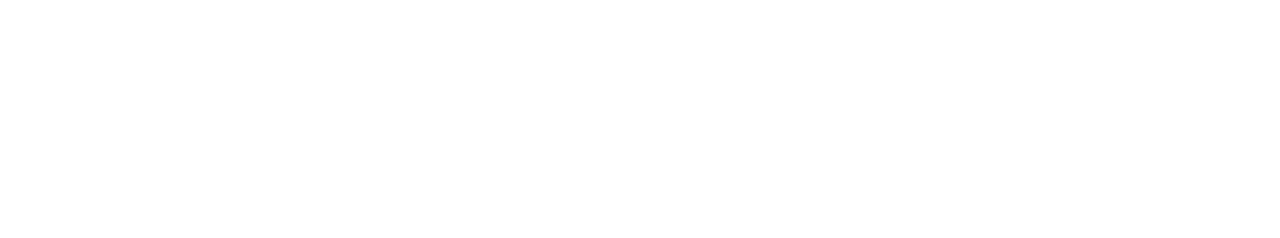
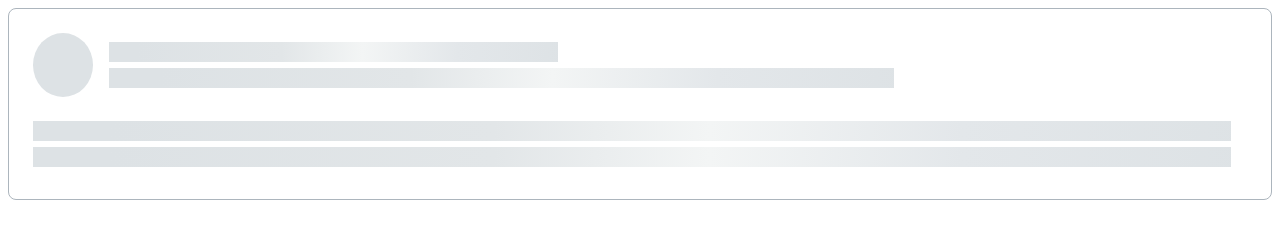
Before and after one commit to js-tasks-ru/htmlcss-20231222_dima-efimo2014, a website: page 04-lection2/02-skeleton/index.html in a window 1280 px wide. Drawn offline with Linux system fonts and the light colour scheme.

Commit message:
Add solution and styles for 04-02-skeleton task

```diff
--- a/04-lection2/02-skeleton/index.html
+++ b/04-lection2/02-skeleton/index.html
@@ -1,11 +1,27 @@
 <!DOCTYPE html>
 <!-- Страница со скелетоном -->
 <html lang="ru">
+
 <head>
     <link rel="stylesheet" href="../../assets/css/main.css">
     <link rel="stylesheet" href="./skeleton.css">
 </head>
+
 <body>
+    <div class="skeleton">
+        <div class="skeleton__header">
+            <div class="skeleton__avatar"></div>
+            <div class="skeleton__title">
+                <div class="skeleton__row skeleton__row_small"></div>
+                <div class="skeleton__row skeleton__row_medium"></div>
+            </div>
+        </div>
 
+        <div class="skeleton__bottom">
+            <div class="skeleton__row"></div>
+            <div class="skeleton__row"></div>
+        </div>
+    </div>
 </body>
+
 </html>
--- a/04-lection2/02-skeleton/skeleton.css
+++ b/04-lection2/02-skeleton/skeleton.css
@@ -0,0 +1,46 @@
+.skeleton {
+    padding: 24px 40px 32px 24px;
+    background: var(--white);
+    border: 1px solid var(--grey-3);
+    border-radius: 8px;
+}
+
+.skeleton__header {
+    margin-bottom: 24px;
+    display: flex;
+    align-items: center;
+}
+
+.skeleton__avatar {
+    width: 64px;
+    height: 64px;
+    background: var(--grey-2);
+    border-radius: 50%;
+    margin-right: 16px;
+}
+
+.skeleton__title {
+    width: 100%;
+}
+
+.skeleton__row {
+    height: 20px;
+    margin-bottom: 6px;
+    background: linear-gradient(93deg, #DDE2E5 6.44%, #E2E6E8 38.47%, #F3F5F5 56.48%, #E3E7EA 77.5%, #DDE2E5 102.52%);
+}
+
+.skeleton__row:last-child {
+    margin-bottom: 0px;
+}
+
+.skeleton__row_small {
+    width: 40%;
+}
+
+.skeleton__row_medium {
+    width: 70%;
+}
+
+.skeleton__row_large {
+    width: 100%;
+}
```
Lines whose indentation alone changed are shown as unchanged.
